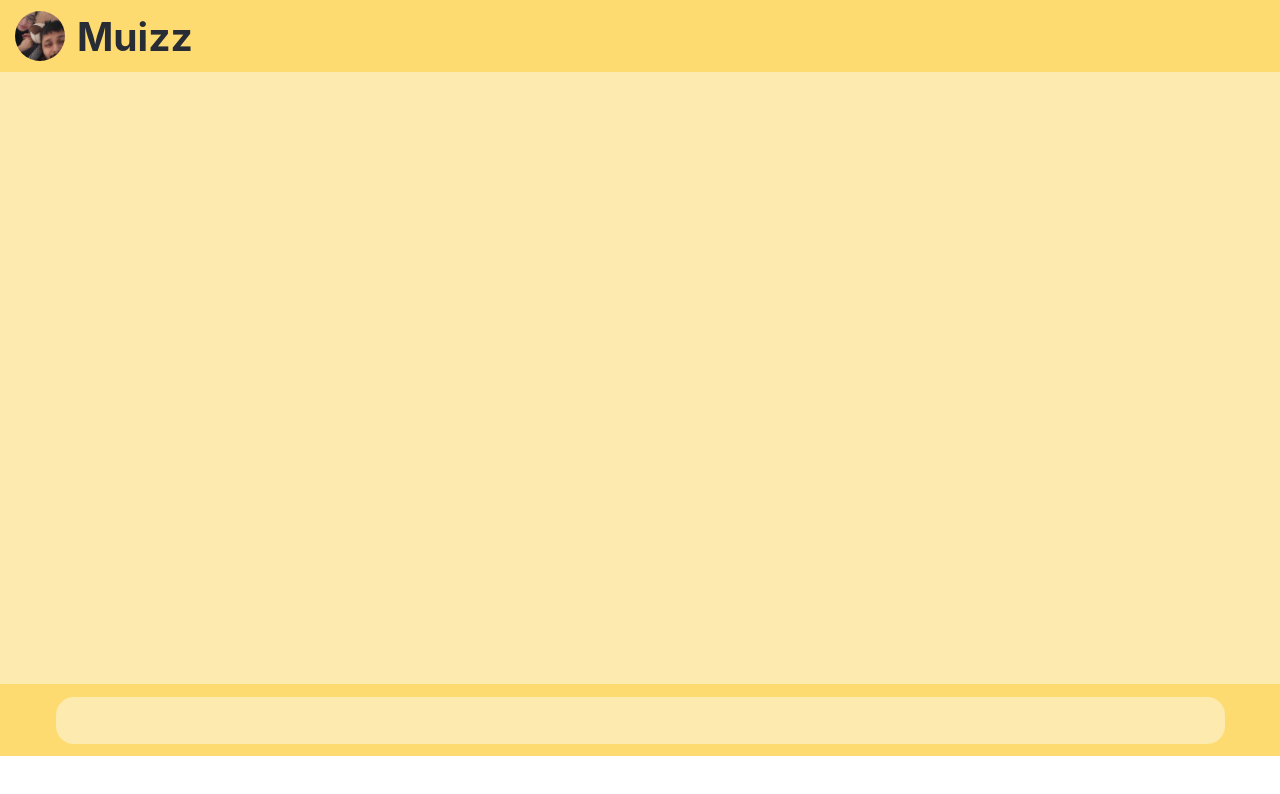
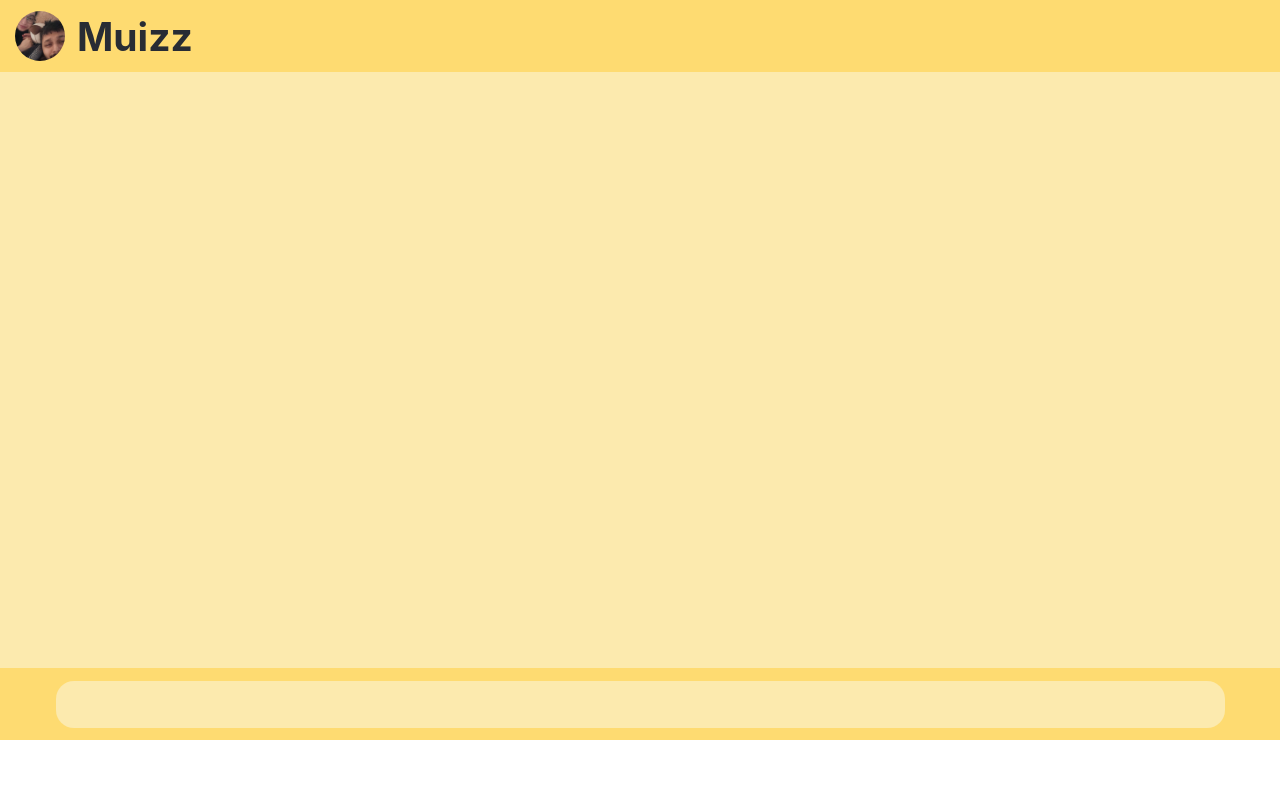
Before and after one commit to Muizz24/love-quoter, a React (Create React App) app: page / in a window 1280 px wide. Shown: the top 794 px of the page. Built offline with nearby package versions, Linux system fonts and the light colour scheme.

Commit message:
Update App.css

```diff
--- a/src/App.css
+++ b/src/App.css
@@ -55,7 +55,7 @@ html, body {
 }
 
 .chatFeed {
-  height: 75vh;
+  height: 73vh;
   width: 100vw;
   display: flex;
   flex-direction: column;
```
